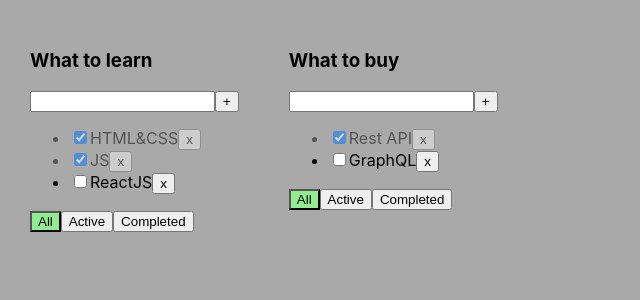
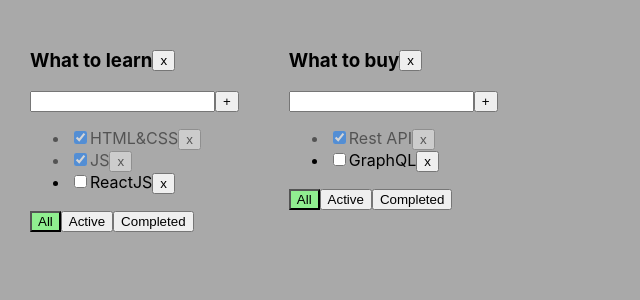
Before and after one commit to L1bertyCode/todolist, a React (Create React App) app: page / in a window 1280 px wide. Shown: the top 300 px of the page, without its empty margins (0-640 px from the left). Built offline with nearby package versions, Linux system fonts and the light colour scheme.

Commit message:
A:aT(),chTS(),rTl(), Tl:rTlH()

```diff
--- a/src/App.css
+++ b/src/App.css
@@ -5,6 +5,11 @@
 
 .App>div {
   margin-right: 50px;
+}
+
+.todolist-title-container {
+  display: flex;
+  align-items: center;
 }
 
 .error {
--- a/src/App.tsx
+++ b/src/App.tsx
@@ -15,7 +15,9 @@ export type TodolistType = {
   title: string
   filter: FilterValuesType
 }
-
+export type TasksStateType = {
+  [key: string]: TaskType[]
+}
 export type FilterValuesType = 'all' | 'active' | 'completed'
 function App() {
   let todolistID1 = v1()
@@ -26,7 +28,7 @@ function App() {
     { id: todolistID2, title: 'What to buy', filter: 'all' },
   ])
 
-  let [tasks, setTasks] = useState({
+  let [tasks, setTasks] = useState<TasksStateType>({
     [todolistID1]: [
       { id: v1(), title: 'HTML&CSS', isDone: true },
       { id: v1(), title: 'JS', isDone: true },
@@ -46,26 +48,38 @@ function App() {
   }
 
   const changeFilter = (todolistId: string, filter: FilterValuesType) => {
-    setTodolists([...todolists.map(tl => tl.id === todolistId ? { ...tl, filter: filter } : tl)])
+    setTodolists([...todolists.map(tl => tl.id === todolistId ? { ...tl, filter } : tl)])
   }
 
-  const addTask = (title: string) => {
-    // setTasks([{ id: v1(), title, isDone: false }, ...tasks])
+  const addTask = (title: string, todolistId: string) => {
+    setTasks({ ...tasks, [todolistId]: [{ id: v1(), title, isDone: false }, ...tasks[todolistId]] })
   }
 
-  const changeTaskStatus = (taskId: string, taskStatus: boolean) => {
-    // setTasks([...tasks.map(t => t.id !== taskId ? t : { ...t, isDone: taskStatus })])
+  const changeTaskStatus = (taskId: string, taskStatus: boolean, todolistId: string) => {
+    setTasks({
+      ...tasks,
+      [todolistId]: [...tasks[todolistId].map(t => t.id !== taskId ? t : { ...t, isDone: taskStatus })]
+    })
   }
+
+  const removeTodolist = (todolistId: string) => {
+    setTodolists([...todolists.filter(tl => tl.id !== todolistId)])
+    delete tasks[todolistId]
+    setTasks({ ...tasks })
+    console.log(tasks);
+
+  }
+
   return (
     <div className="App">
       {todolists.map(tl => {
         let tasksForTodolist = tasks[tl.id]
-        // if (tl.filter === "active") {
-        //   tasksForTodolist = tasks.filter(task => !task.isDone)
-        // }
-        // if (tl.filter === 'completed') {
-        //   tasksForTodolist = tasks.filter(task => task.isDone)
-        // }
+        if (tl.filter === "active") {
+          tasksForTodolist = tasks[tl.id].filter(t => !t.isDone)
+        }
+        if (tl.filter === "completed") {
+          tasksForTodolist = tasks[tl.id].filter(t => t.isDone)
+        }
         return (
           <Todolist
             key={tl.id}
@@ -77,6 +91,7 @@ function App() {
             changeFilter={changeFilter}
             addTask={addTask}
             changeTaskStatus={changeTaskStatus}
+            removeTodolist={removeTodolist}
           />)
       })}
     </div>
--- a/src/Todolist.tsx
+++ b/src/Todolist.tsx
@@ -1,5 +1,5 @@
 import { ChangeEvent, KeyboardEvent, useState } from "react"
-import { FilterValuesType, TaskType, TodolistType } from "./App"
+import { FilterValuesType, TaskType } from "./App"
 import { Button } from "./Button"
 
 type PropsType = {
@@ -9,17 +9,18 @@ type PropsType = {
   filter: FilterValuesType
   removeTask: (taskId: string, todolistId: string) => void
   changeFilter: (todolistId: string, filter: FilterValuesType) => void
-  addTask: (title: string) => void
-  changeTaskStatus: (taskId: string, taskStatus: boolean) => void
+  addTask: (title: string, todolistId: string,) => void
+  changeTaskStatus: (taskId: string, taskStatus: boolean, todolistId: string) => void
+  removeTodolist: (todolistId: string) => void
 }
-export const Todolist = ({ todolistId, title, tasks, filter, removeTask, changeFilter, addTask, changeTaskStatus }: PropsType
+export const Todolist = ({ todolistId, title, tasks, filter, removeTask, changeFilter, addTask, changeTaskStatus, removeTodolist }: PropsType
 ) => {
   const [value, setValue] = useState<string>("")
   const [error, setError] = useState<string | null>(null)
 
   const addTaskHandler = () => {
     if (value.trim()) {
-      addTask(value)
+      addTask(value, todolistId)
       setValue("")
     } else {
       setError("Title is required")
@@ -30,9 +31,16 @@ export const Todolist = ({ todolistId, title, tasks, filter, removeTask, changeF
     changeFilter(todolistId, filter)
   }
 
+  const removeTodolistHandler = () => {
+    removeTodolist(todolistId)
+  }
+
   return (
     <div>
-      <h3>{title}</h3>
+      <div className={'todolist-title-container'}>
+        <h3>{title}</h3>
+        <Button title={'x'} onClick={removeTodolistHandler} />
+      </div>
       <div>
         <input
           className={error ? "error" : ""}
@@ -59,7 +67,7 @@ export const Todolist = ({ todolistId, title, tasks, filter, removeTask, changeF
 
             const changeTaskStatusHandler = (e: ChangeEvent<HTMLInputElement>) => {
               const neStatusValue = e.currentTarget.checked
-              changeTaskStatus(task.id, neStatusValue)
+              changeTaskStatus(task.id, neStatusValue, todolistId)
             }
             return (
 
```
